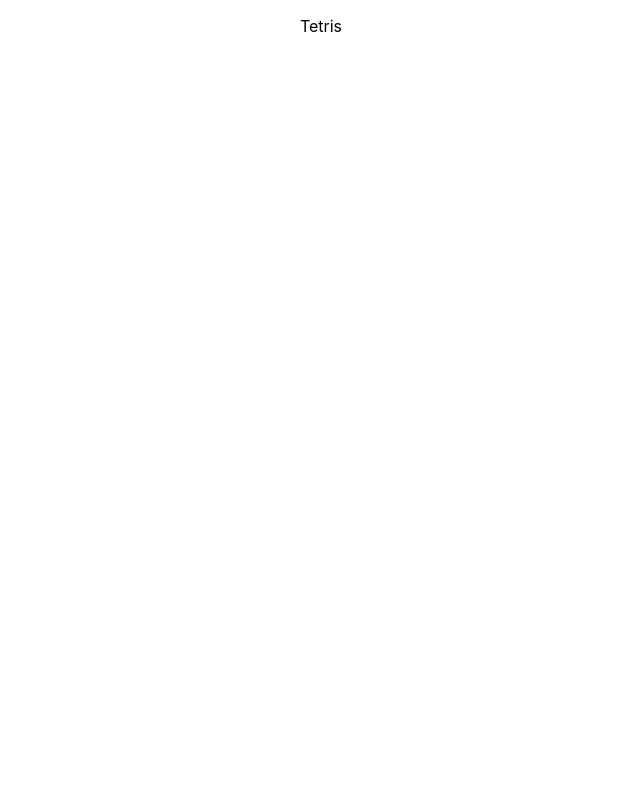
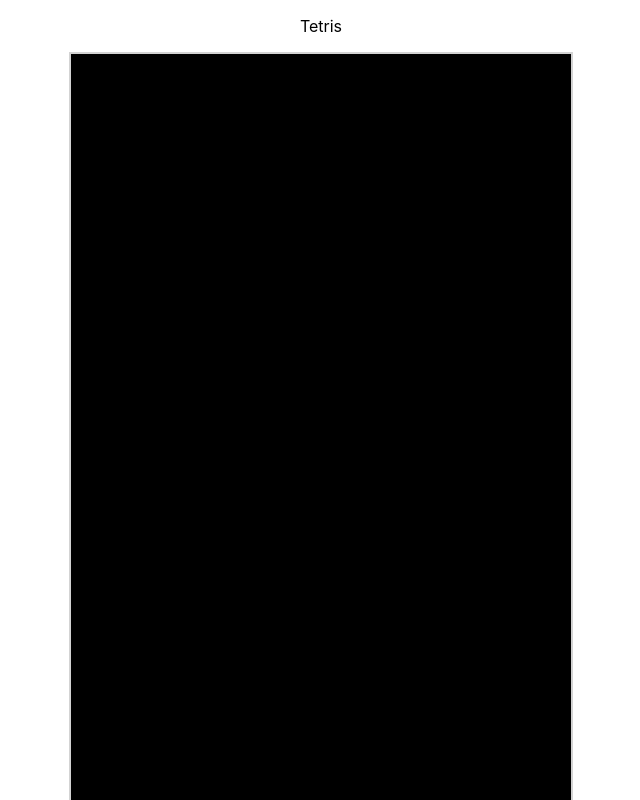
Before and after one commit to b-lukaszuk/tetris_react, a React (Create React App) app in the folder my-app/: page / in a window 1280 px wide. Shown: the top 800 px of the page, without its empty margins (319-959 px from the left). Built offline with nearby package versions, Linux system fonts and the light colour scheme.

Commit message:
dodanie komponentu Canvas

```diff
--- a/my-app/src/App.tsx
+++ b/my-app/src/App.tsx
@@ -1,10 +1,14 @@
 import React, { ReactElement } from 'react';
+
+import Canvas from "./components/canvas/Canvas";
+
 import './App.css';
 
 const App: React.FC = (): ReactElement<HTMLElement> => {
     return (
         <div className="App">
             <p>Tetris</p>
+            <Canvas />
         </div>
     );
 }
--- /dev/null
+++ b/my-app/src/components/canvas/Canvas.css
@@ -0,0 +1,4 @@
+.canvas {
+    border: 2px solid lightgray;
+    background-color: black;
+}
--- /dev/null
+++ b/my-app/src/components/canvas/Canvas.tsx
@@ -0,0 +1,29 @@
+import { ReactElement, useEffect, useRef } from "react";
+
+import setCanvasDefaults from "./setCanvasDefaults";
+
+import "./Canvas.css";
+
+const Canvas: React.FC = (): ReactElement<HTMLElement> => {
+    const canvasRef = useRef<HTMLCanvasElement | null>(null);
+
+    useEffect(() => {
+        const canvas: HTMLCanvasElement | null = canvasRef.current;
+        if (canvas === null) {
+            return undefined;
+        }
+        setCanvasDefaults(canvas);
+        const ctx: CanvasRenderingContext2D | null = canvas.getContext("2d");
+        if (ctx === null) {
+            return undefined;
+        }
+    }, []);
+
+    return (
+        <div>
+            <canvas width="500" height="1000" ref={canvasRef} className="canvas" />
+        </div>
+    );
+};
+
+export default Canvas;
--- /dev/null
+++ b/my-app/src/components/canvas/setCanvasDefaults.ts
@@ -0,0 +1,6 @@
+function setCanvasDefaults(canv: HTMLCanvasElement): void {
+    canv.width = 500;
+    canv.height = 1000;
+}
+
+export default setCanvasDefaults;
```
